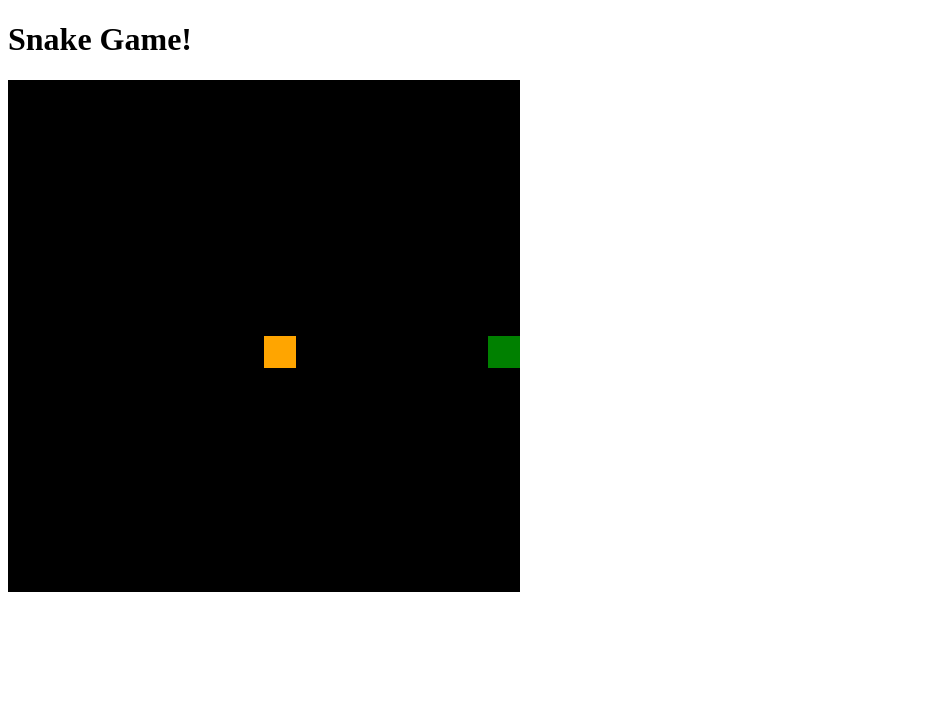
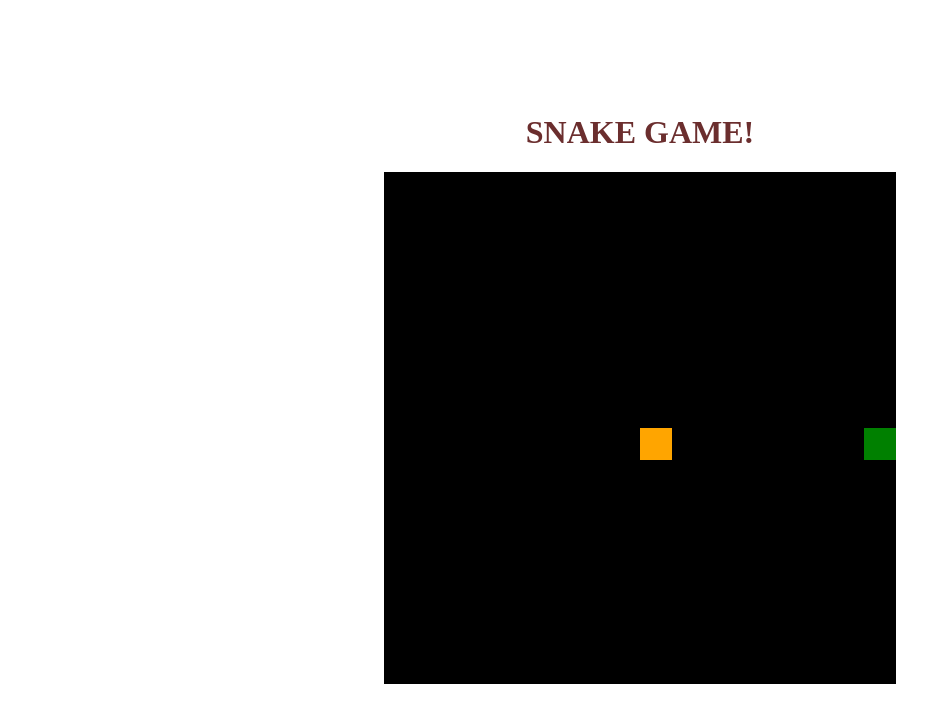
Before and after one commit to Cristiano-cyber/Jogo-da-Cobrinha, a plain HTML site: page index.html in a window 1280 px wide. Shown: the whole page, without its empty margins (0-951 px from the left). Drawn offline with Linux system fonts and the light colour scheme.

Commit message:
adicionar estilização ao body

```diff
--- a/index.html
+++ b/index.html
@@ -9,7 +9,7 @@
     <title>Snake Game</title>
 </head>
 <body>
-    <h1>Snake Game!</h1>
+    <h1>SNAKE GAME!</h1>
     <!--Canvas elemento que trabalha a parte grafica do jogo -->
     <canvas id="snake" width="512" height="512"></canvas>
 
--- a/style.css
+++ b/style.css
@@ -1,3 +1,9 @@
 body{
-
+    height: 95vh;
+    width: 95;
+    display:flex;
+    justify-content: center;
+    align-items: center;
+    flex-direction: column;
+    color:rgb(107, 46, 46)
 }
```
